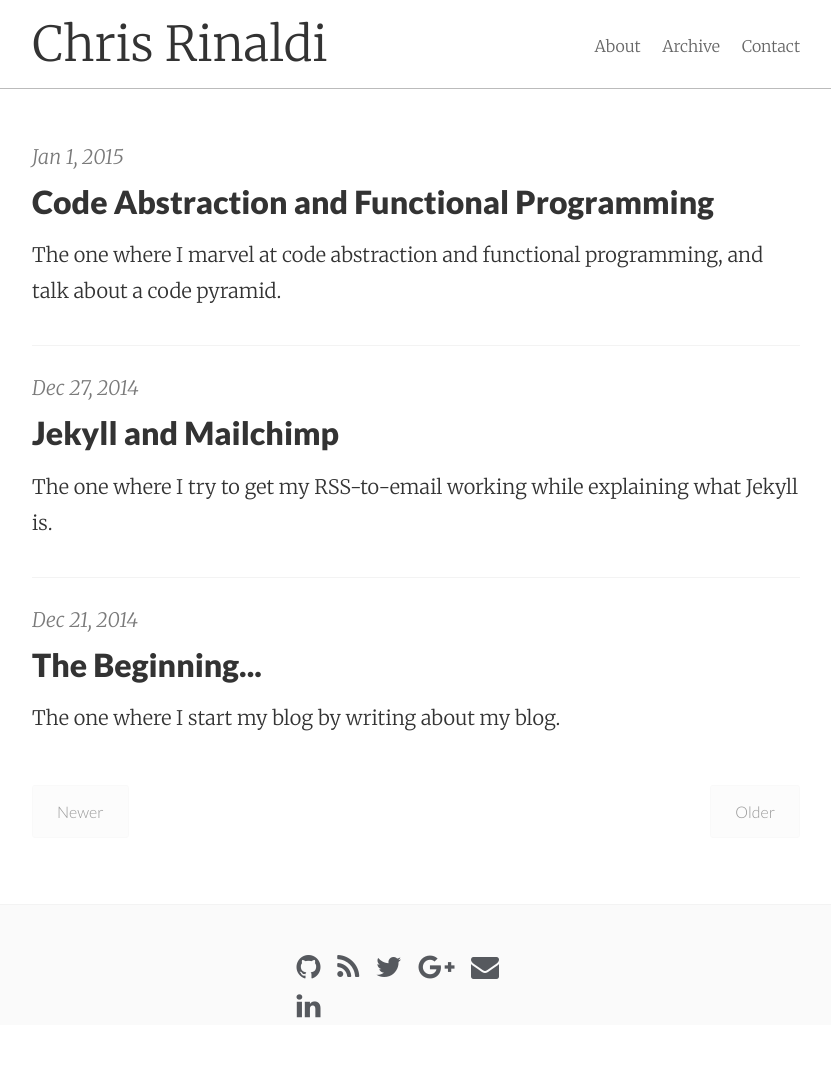
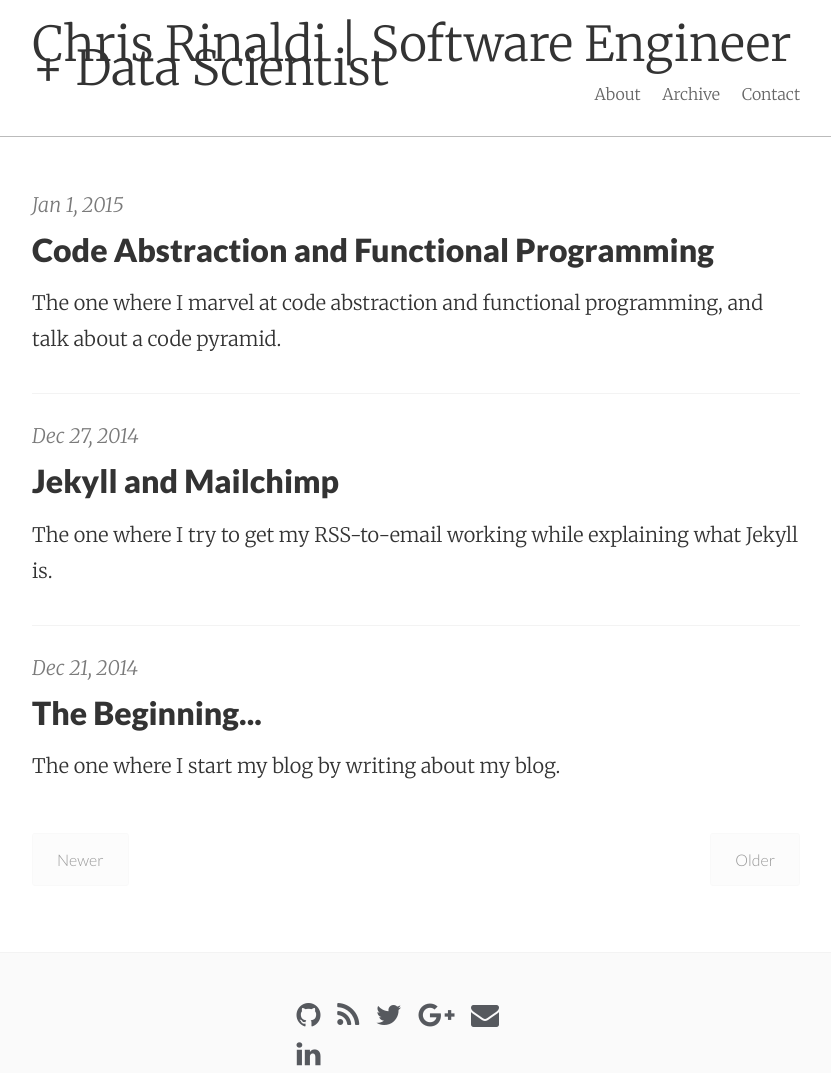
Before and after one commit to jrmatos/cgrinaldi.github.io, a Jekyll site: the page built from index.html, in a window 1280 px wide. Shown: the whole page, without its empty margins (224-1055 px from the left). Built offline with Jekyll 4.4.1, drawn with Linux system fonts in a browser that asks for light colours; nearby versions of some CDN libraries; the list of posts is cut into pages by our own code; before the commit the page ends 1026 px from its top, so only the background shows below that.

Commit message:
Update site title

```diff
--- a/_config.yml
+++ b/_config.yml
@@ -1,5 +1,5 @@
 # Site settings
-title:       Chris Rinaldi
+title:       Chris Rinaldi | Software Engineer + Data Scientist
 email:       cgrinaldi@gmail.com
 author:      Chris Rinaldi
 description: "Chris Rinaldi is a data scientist who has decided to enroll in a programming bootcamp. Please join him as he documents his experience at Hack Reactor."
```
